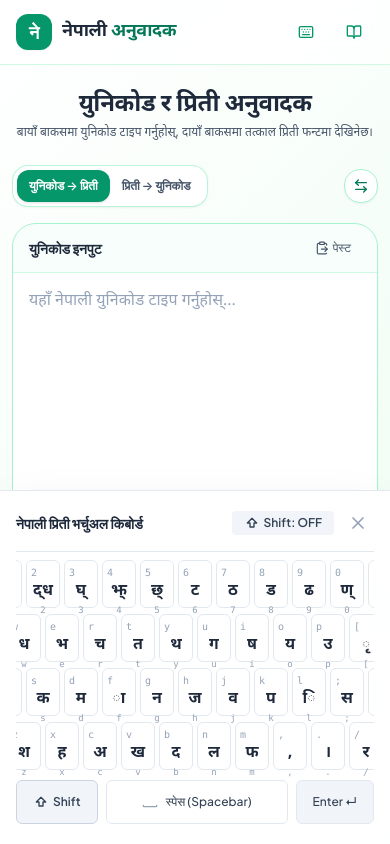
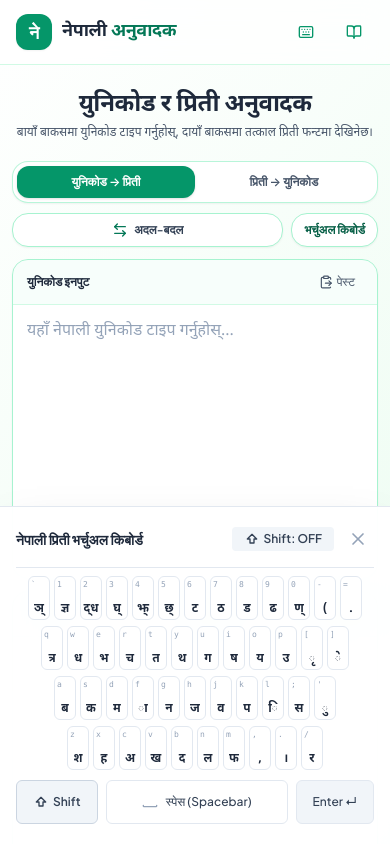
Before and after one commit to vivekgurungsir-design/uni_to_preeti, a Next.js app: page / in a window 390 px wide. Both pictures are taken after a click on the button 306 px from the left and 32 px from the top of the page. Shown: the top 844 px of the page. Built offline with nearby package versions, Linux system fonts and the light colour scheme.

Commit message:
fix(responsive): optimize mobile & tablet responsive layout for translator pane, virtual keyboard, and document section

```diff
--- a/src/components/DocumentConverterSection.tsx
+++ b/src/components/DocumentConverterSection.tsx
@@ -379,10 +379,10 @@ export default function DocumentConverterSection() {
                 💡 <span className="text-emerald-700 font-semibold">Word (.docx)</span> डाउनलोड गर्दा अङ्ग्रेजी शब्दहरू <strong>Arial</strong> मा र नेपाली शब्दहरू <strong>Preeti</strong> मा स्वतः मिलाएर सुरक्षित हुन्छ।
               </div>
 
-              <div className="flex flex-wrap items-center gap-2">
+              <div className="flex flex-col sm:flex-row flex-wrap items-stretch sm:items-center gap-2 w-full sm:w-auto">
                 <button
                   onClick={handleCopy}
-                  className="flex items-center space-x-1.5 px-4 py-2 rounded-xl border border-emerald-300 bg-white hover:bg-emerald-50 text-emerald-800 text-xs font-semibold shadow-sm transition"
+                  className="flex items-center justify-center space-x-1.5 px-4 py-2 rounded-xl border border-emerald-300 bg-white hover:bg-emerald-50 text-emerald-800 text-xs font-semibold shadow-sm transition"
                 >
                   {copied ? <Check className="w-3.5 h-3.5 text-emerald-600" /> : <Copy className="w-3.5 h-3.5 text-emerald-600" />}
                   <span>{copied ? "कपी भयो!" : "सबै कपी"}</span>
@@ -390,7 +390,7 @@ export default function DocumentConverterSection() {
 
                 <button
                   onClick={handleDownloadTxt}
-                  className="flex items-center space-x-1.5 px-4 py-2 rounded-xl border border-emerald-300 bg-white hover:bg-emerald-50 text-emerald-800 text-xs font-semibold shadow-sm transition"
+                  className="flex items-center justify-center space-x-1.5 px-4 py-2 rounded-xl border border-emerald-300 bg-white hover:bg-emerald-50 text-emerald-800 text-xs font-semibold shadow-sm transition"
                 >
                   <Download className="w-3.5 h-3.5 text-emerald-600" />
                   <span>Text (.txt) डाउनलोड</span>
@@ -398,7 +398,7 @@ export default function DocumentConverterSection() {
 
                 <button
                   onClick={handleDownloadDocx}
-                  className="flex items-center space-x-1.5 px-4 py-2 rounded-xl bg-emerald-600 hover:bg-emerald-700 active:scale-95 text-white text-xs font-semibold shadow-sm transition"
+                  className="flex items-center justify-center space-x-1.5 px-4 py-2 rounded-xl bg-emerald-600 hover:bg-emerald-700 active:scale-95 text-white text-xs font-semibold shadow-sm transition"
                 >
                   <Download className="w-3.5 h-3.5" />
                   <span>Word (.docx) डाउनलोड</span>
--- a/src/components/TranslatorPane.tsx
+++ b/src/components/TranslatorPane.tsx
@@ -126,13 +126,13 @@ export default function TranslatorPane({
   const englishCount = segments.filter((s) => s.isEnglish).length;
 
   return (
-    <div className="w-full max-w-6xl mx-auto px-3 sm:px-6 py-4 sm:py-6">
+    <div className="w-full max-w-6xl mx-auto px-3 sm:px-6 py-3 sm:py-6">
       {/* Top Simple Mode Switcher */}
-      <div className="flex flex-wrap items-center justify-between gap-3 mb-4">
-        <div className="inline-flex p-1 bg-white/90 backdrop-blur border border-emerald-200/80 rounded-2xl shadow-sm">
+      <div className="flex flex-col sm:flex-row items-stretch sm:items-center justify-between gap-2.5 sm:gap-3 mb-3 sm:mb-4">
+        <div className="inline-flex w-full sm:w-auto p-1 bg-white/95 backdrop-blur border border-emerald-200/80 rounded-2xl shadow-sm">
           <button
             onClick={() => handleModeChange("unicode-to-preeti")}
-            className={`px-3 sm:px-4 py-2 rounded-xl text-xs sm:text-sm font-semibold transition-all ${
+            className={`flex-1 sm:flex-initial px-3 sm:px-4 py-2 rounded-xl text-xs sm:text-sm font-semibold transition-all text-center ${
               mode === "unicode-to-preeti"
                 ? "bg-emerald-600 text-white shadow"
                 : "text-slate-600 hover:text-slate-900"
@@ -142,7 +142,7 @@ export default function TranslatorPane({
           </button>
           <button
             onClick={() => handleModeChange("preeti-to-unicode")}
-            className={`px-3 sm:px-4 py-2 rounded-xl text-xs sm:text-sm font-semibold transition-all ${
+            className={`flex-1 sm:flex-initial px-3 sm:px-4 py-2 rounded-xl text-xs sm:text-sm font-semibold transition-all text-center ${
               mode === "preeti-to-unicode"
                 ? "bg-emerald-600 text-white shadow"
                 : "text-slate-600 hover:text-slate-900"
@@ -152,20 +152,21 @@ export default function TranslatorPane({
           </button>
         </div>
 
-        <div className="flex items-center space-x-2">
+        <div className="flex items-center justify-end space-x-2">
           {/* Swap Button */}
           <button
             onClick={handleSwap}
-            className="p-2 sm:p-2.5 rounded-2xl bg-white hover:bg-emerald-50 text-slate-700 hover:text-emerald-700 border border-emerald-200 shadow-sm transition active:scale-95"
+            className="flex-1 sm:flex-initial flex items-center justify-center space-x-1.5 px-3 py-2 rounded-2xl bg-white hover:bg-emerald-50 text-slate-700 hover:text-emerald-700 border border-emerald-200 shadow-sm transition active:scale-95 text-xs font-semibold"
             title="दिशा बदल्नुहोस्"
           >
             <ArrowLeftRight className="w-4 h-4 text-emerald-700" />
+            <span className="sm:hidden">अदल-बदल</span>
           </button>
 
           {onOpenVirtualKeyboard && (
             <button
               onClick={onOpenVirtualKeyboard}
-              className="px-3 sm:px-3.5 py-2 rounded-2xl bg-white hover:bg-emerald-50 text-emerald-800 border border-emerald-200 text-xs font-semibold shadow-sm transition hidden sm:inline-block"
+              className="px-3 sm:px-3.5 py-2 rounded-2xl bg-white hover:bg-emerald-50 text-emerald-800 border border-emerald-200 text-xs font-semibold shadow-sm transition"
             >
               भर्चुअल किबोर्ड
             </button>
@@ -174,19 +175,19 @@ export default function TranslatorPane({
       </div>
 
       {/* Main Dual Box Layout */}
-      <div className="grid grid-cols-1 md:grid-cols-2 gap-4 sm:gap-5">
+      <div className="grid grid-cols-1 md:grid-cols-2 gap-3 sm:gap-5">
         {/* ================= LEFT BOX (INPUT) ================= */}
-        <div className="flex flex-col bg-white rounded-3xl border border-emerald-200 shadow-sm overflow-hidden focus-within:border-emerald-500 focus-within:ring-2 focus-within:ring-emerald-500/20 transition-all">
+        <div className="flex flex-col bg-white rounded-2xl sm:rounded-3xl border border-emerald-200 shadow-sm overflow-hidden focus-within:border-emerald-500 focus-within:ring-2 focus-within:ring-emerald-500/20 transition-all">
           {/* Header */}
-          <div className="px-4 sm:px-5 py-3 sm:py-3.5 bg-emerald-50/40 border-b border-emerald-100 flex items-center justify-between">
-            <span className="font-bold text-sm text-slate-800">
+          <div className="px-3.5 sm:px-5 py-2.5 sm:py-3.5 bg-emerald-50/40 border-b border-emerald-100 flex items-center justify-between">
+            <span className="font-bold text-xs sm:text-sm text-slate-800">
               {mode === "unicode-to-preeti" ? "युनिकोड इनपुट" : "प्रिती इनपुट"}
             </span>
 
             <div className="flex items-center space-x-1">
               <button
                 onClick={handlePaste}
-                className="flex items-center space-x-1 px-2.5 py-1 text-xs text-slate-600 hover:text-emerald-700 hover:bg-emerald-50 rounded-lg transition"
+                className="flex items-center space-x-1 px-2 sm:px-2.5 py-1 text-xs text-slate-600 hover:text-emerald-700 hover:bg-emerald-50 rounded-lg transition"
                 title="टाँस्नुहोस्"
               >
                 <ClipboardPaste className="w-3.5 h-3.5" />
@@ -205,7 +206,7 @@ export default function TranslatorPane({
           </div>
 
           {/* Textarea */}
-          <div className="relative flex-1 min-h-[260px] sm:min-h-[340px]">
+          <div className="relative flex-1 min-h-[240px] sm:min-h-[340px]">
             <textarea
               value={sourceText}
               onChange={handleInputChange}
@@ -214,30 +215,30 @@ export default function TranslatorPane({
                   ? "यहाँ नेपाली युनिकोड टाइप गर्नुहोस्..."
                   : "यहाँ प्रिती टेक्स्ट टाइप गर्नुहोस्..."
               }
-              className={`w-full h-full p-4 sm:p-5 bg-transparent text-slate-900 placeholder-slate-400 focus:outline-none resize-none text-base sm:text-lg leading-relaxed ${
+              className={`w-full h-full p-3.5 sm:p-5 bg-transparent text-slate-900 placeholder-slate-400 focus:outline-none resize-none text-base sm:text-lg leading-relaxed ${
                 mode === "unicode-to-preeti" ? "font-devanagari" : "font-mono"
               }`}
             />
           </div>
 
           {/* Footer Stats */}
-          <div className="px-4 sm:px-5 py-2.5 bg-emerald-50/20 border-t border-emerald-100 flex items-center justify-between text-xs text-slate-500">
+          <div className="px-3.5 sm:px-5 py-2 sm:py-2.5 bg-emerald-50/20 border-t border-emerald-100 flex items-center justify-between text-xs text-slate-500">
             <span>वर्ण: {sourceStats.characters} | शब्द: {sourceStats.words}</span>
           </div>
         </div>
 
         {/* ================= RIGHT BOX (CONVERTED OUTPUT) ================= */}
-        <div className="flex flex-col bg-white rounded-3xl border border-emerald-200 shadow-sm overflow-hidden focus-within:border-emerald-500 focus-within:ring-2 focus-within:ring-emerald-500/20 transition-all">
+        <div className="flex flex-col bg-white rounded-2xl sm:rounded-3xl border border-emerald-200 shadow-sm overflow-hidden focus-within:border-emerald-500 focus-within:ring-2 focus-within:ring-emerald-500/20 transition-all">
           {/* Header */}
-          <div className="px-4 sm:px-5 py-3 sm:py-3.5 bg-emerald-50/40 border-b border-emerald-100 flex flex-wrap items-center justify-between gap-2">
-            <span className="font-bold text-sm text-slate-800">
+          <div className="px-3.5 sm:px-5 py-2.5 sm:py-3.5 bg-emerald-50/40 border-b border-emerald-100 flex flex-wrap items-center justify-between gap-1.5 sm:gap-2">
+            <span className="font-bold text-xs sm:text-sm text-slate-800">
               {mode === "unicode-to-preeti" ? "प्रिती नतिजा" : "युनिकोड नतिजा"}
             </span>
 
             {/* Actions: View Toggle, Download, Copy */}
-            <div className="flex items-center space-x-1 sm:space-x-1.5">
+            <div className="flex flex-wrap items-center gap-1 sm:gap-1.5">
               {/* View Toggle */}
-              <div className="flex items-center space-x-0.5 sm:space-x-1 bg-white rounded-lg p-0.5 border border-emerald-200 mr-0.5 sm:mr-1">
+              <div className="flex items-center bg-white rounded-lg p-0.5 border border-emerald-200">
                 <button
                   onClick={() => setViewMode("visual")}
                   className={`flex items-center space-x-1 px-1.5 sm:px-2 py-0.5 rounded text-[11px] font-semibold transition ${
@@ -248,7 +249,7 @@ export default function TranslatorPane({
                   title="अङ्ग्रेजी र प्रिती फन्ट मिलाइएको स्मार्ट दृश्य"
                 >
                   <Eye className="w-3 h-3" />
-                  <span className="hidden sm:inline">स्मार्ट</span>
+                  <span className="hidden xs:inline sm:inline">स्मार्ट</span>
                 </button>
                 <button
                   onClick={() => setViewMode("raw")}
@@ -260,15 +261,15 @@ export default function TranslatorPane({
                   title="कच्चा टेक्स्ट"
                 >
                   <Code className="w-3 h-3" />
-                  <span className="hidden sm:inline">टेक्स्ट</span>
+                  <span className="hidden xs:inline sm:inline">टेक्स्ट</span>
                 </button>
               </div>
 
               <button
                 onClick={handleDownloadDocx}
                 disabled={!convertedText}
-                className="p-1.5 rounded-lg text-slate-600 hover:text-emerald-700 hover:bg-emerald-50 transition disabled:opacity-40"
-                title="Word (.docx) डाउनलोड (अङ्ग्रेजी र प्रिती फन्ट सुरक्षित)"
+                className="p-1 sm:p-1.5 rounded-lg text-slate-600 hover:text-emerald-700 hover:bg-emerald-50 transition disabled:opacity-40"
+                title="Word (.docx) डाउनलोड"
               >
                 <FileDown className="w-4 h-4" />
               </button>
@@ -276,7 +277,7 @@ export default function TranslatorPane({
               <button
                 onClick={handleDownloadTxt}
                 disabled={!convertedText}
-                className="p-1.5 rounded-lg text-slate-600 hover:text-emerald-700 hover:bg-emerald-50 transition disabled:opacity-40"
+                className="p-1 sm:p-1.5 rounded-lg text-slate-600 hover:text-emerald-700 hover:bg-emerald-50 transition disabled:opacity-40"
                 title="Text (.txt) डाउनलोड"
               >
                 <Download className="w-4 h-4" />
@@ -285,7 +286,7 @@ export default function TranslatorPane({
               <button
                 onClick={handleCopy}
                 disabled={!convertedText}
-                className="flex items-center space-x-1 px-3 py-1.5 rounded-xl bg-emerald-600 hover:bg-emerald-700 disabled:opacity-40 text-white text-xs font-semibold shadow-sm transition"
+                className="flex items-center space-x-1 px-2.5 sm:px-3 py-1 sm:py-1.5 rounded-xl bg-emerald-600 hover:bg-emerald-700 disabled:opacity-40 text-white text-xs font-semibold shadow-sm transition"
               >
                 {copied ? <Check className="w-3.5 h-3.5" /> : <Copy className="w-3.5 h-3.5" />}
                 <span>{copied ? "कपी भयो" : "कपी"}</span>
@@ -294,7 +295,7 @@ export default function TranslatorPane({
           </div>
 
           {/* Text Area / Smart Visual View */}
-          <div className="relative flex-1 min-h-[340px] p-5 overflow-y-auto leading-relaxed select-all">
+          <div className="relative flex-1 min-h-[240px] sm:min-h-[340px] p-3.5 sm:p-5 overflow-y-auto leading-relaxed select-all break-words">
             {viewMode === "visual" ? (
               <div className="whitespace-pre-wrap">
                 {segments.length > 0 ? (
--- a/src/components/VirtualKeyboard.tsx
+++ b/src/components/VirtualKeyboard.tsx
@@ -68,16 +68,16 @@ export default function VirtualKeyboard({
                   <button
                     key={item.code}
                     onClick={() => onKeyPress(displayChar)}
-                    className="kbd-key group relative flex flex-col items-center justify-between min-w-[34px] sm:min-w-[48px] h-12 sm:h-14 p-1 rounded-md bg-white dark:bg-slate-800 hover:bg-indigo-50 dark:hover:bg-indigo-950/40 border border-slate-200 dark:border-slate-700 active:border-indigo-500 focus:outline-none focus:ring-1 focus:ring-indigo-500"
+                    className="kbd-key group relative flex flex-col items-center justify-between min-w-[22px] xs:min-w-[26px] sm:min-w-[44px] md:min-w-[48px] h-11 sm:h-14 p-0.5 sm:p-1 rounded-md bg-white dark:bg-slate-800 hover:bg-indigo-50 dark:hover:bg-indigo-950/40 border border-slate-200 dark:border-slate-700 active:border-indigo-500 focus:outline-none focus:ring-1 focus:ring-indigo-500 transition-colors"
                     title={`Key: ${keyLetter} | Preeti: ${preetiChar} | Devanagari: ${displayChar}`}
                   >
-                    <span className="text-[10px] sm:text-xs font-mono text-slate-400 dark:text-slate-500 self-start">
+                    <span className="text-[8px] sm:text-xs font-mono text-slate-400 dark:text-slate-500 self-start">
                       {keyLetter}
                     </span>
-                    <span className="font-devanagari text-base sm:text-lg font-bold text-slate-800 dark:text-slate-100 group-hover:text-indigo-600 dark:group-hover:text-indigo-400">
+                    <span className="font-devanagari text-xs sm:text-lg font-bold text-slate-800 dark:text-slate-100 group-hover:text-indigo-600 dark:group-hover:text-indigo-400">
                       {displayChar}
                     </span>
-                    <span className="text-[9px] text-slate-400 dark:text-slate-500 font-mono">
+                    <span className="text-[7px] sm:text-[9px] text-slate-400 dark:text-slate-500 font-mono hidden xs:inline sm:inline">
                       {preetiChar}
                     </span>
                   </button>
```
